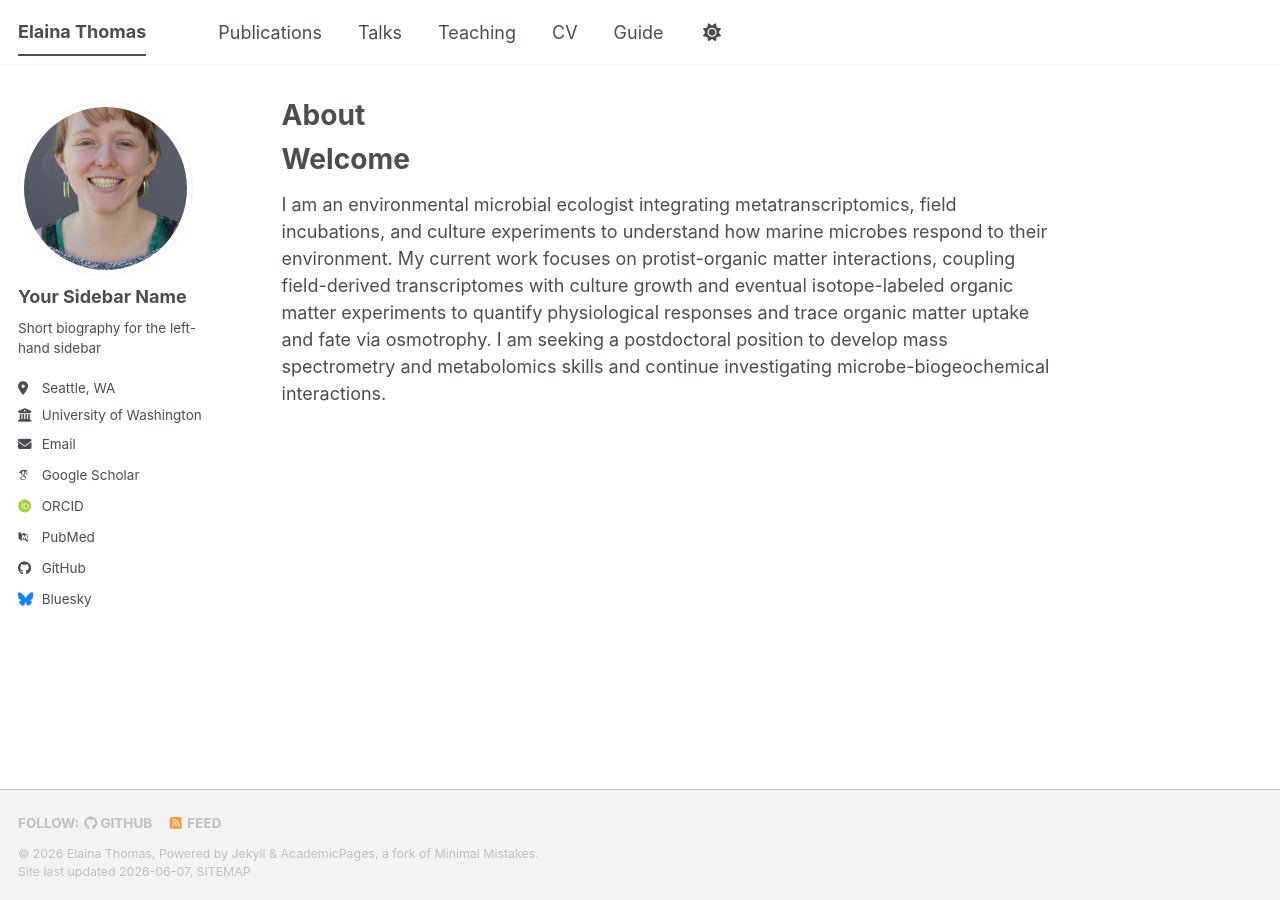
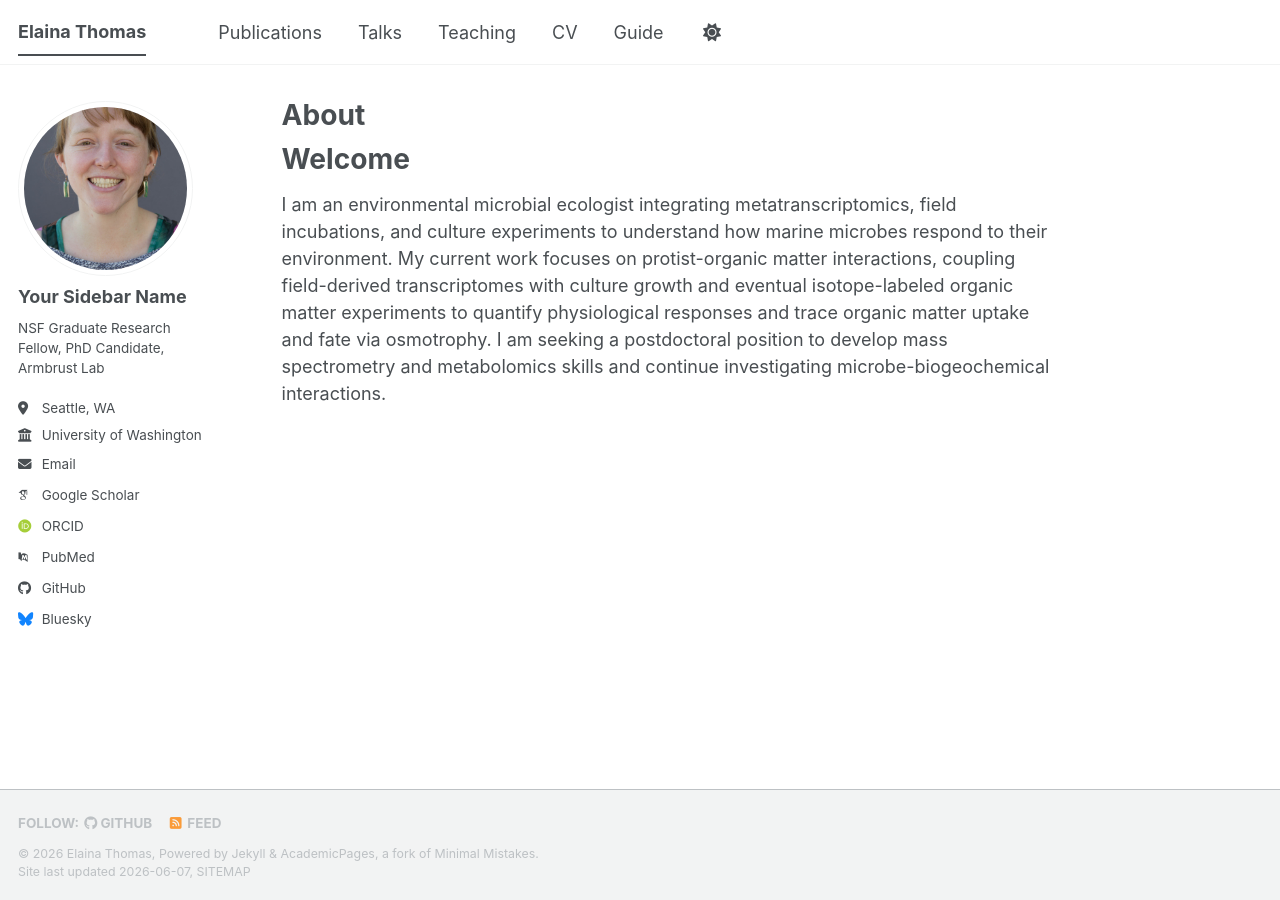
Before and after one commit to elainathomas/ElainaThomas.github.io, a Jekyll site: the page built from _pages/about.md, in a window 1280 px wide. Built offline with Jekyll 4.4.1, drawn with Linux system fonts in a browser that asks for light colours; some web fonts are replaced; a script bundle is joined from its source files by our own code; library files that are not in the unit come from our copies.

Commit message:
Update _config.yml

```diff
--- a/_config.yml
+++ b/_config.yml
@@ -26,11 +26,11 @@ author:
   avatar           : "bio-photo.jpg"
   name             : "Your Sidebar Name"
   pronouns         : # example: "she/her"
-  bio              : "Short biography for the left-hand sidebar"
+  bio              : "NSF Graduate Research Fellow, PhD Candidate, Armbrust Lab"
   location         : "Seattle, WA"
   employer         : "University of Washington"
   uri              : # URL
-  email            : "none@example.org"
+  email            : "egthomas@uw.edu"
 
   # Academic websites
   academia         : # URL
```
